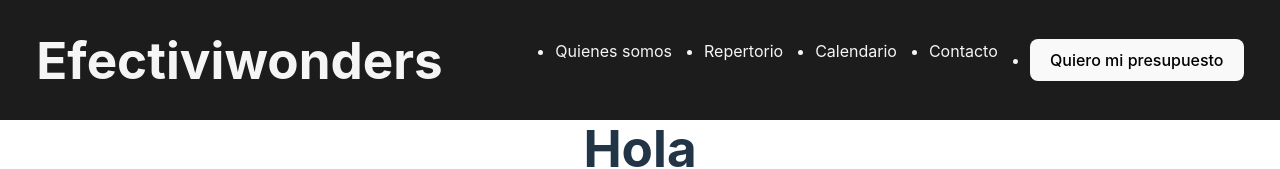
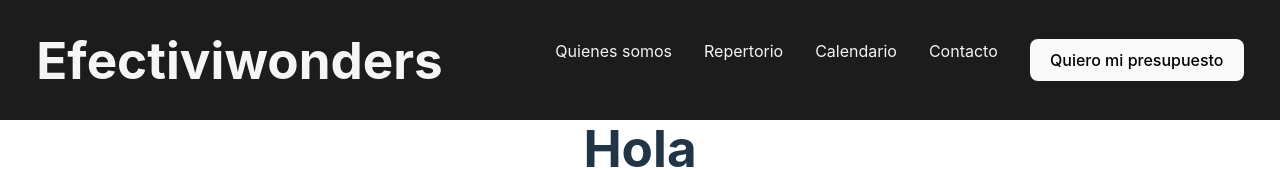
Before and after one commit to monsieurRobus/efectivi-frontend, a React (Vite) app in the folder efectivi-frontend/: page / in a window 1280 px wide. Shown: the top 169 px of the page. Built offline with nearby package versions, Linux system fonts and the light colour scheme.

Commit message:
css fixed

```diff
--- a/efectivi-frontend/src/components/Header/Header.css
+++ b/efectivi-frontend/src/components/Header/Header.css
@@ -29,9 +29,5 @@ nav ul{
     display: flex;
     flex-direction: row;
     gap: 2rem;
-    text-decoration: none;
+    list-style: none;
 }
-
-li {
-    text-decoration: none;
-}
```
